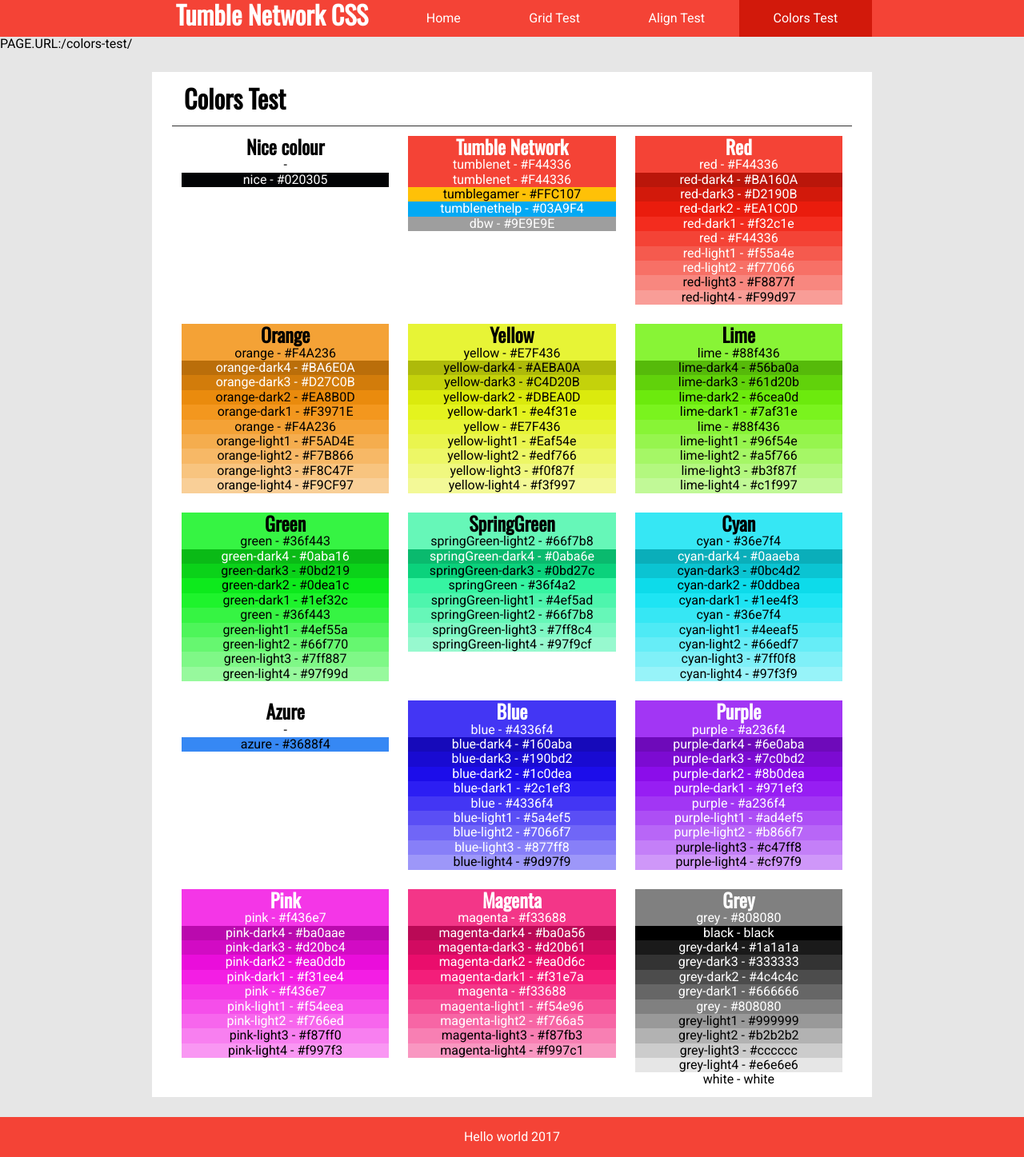
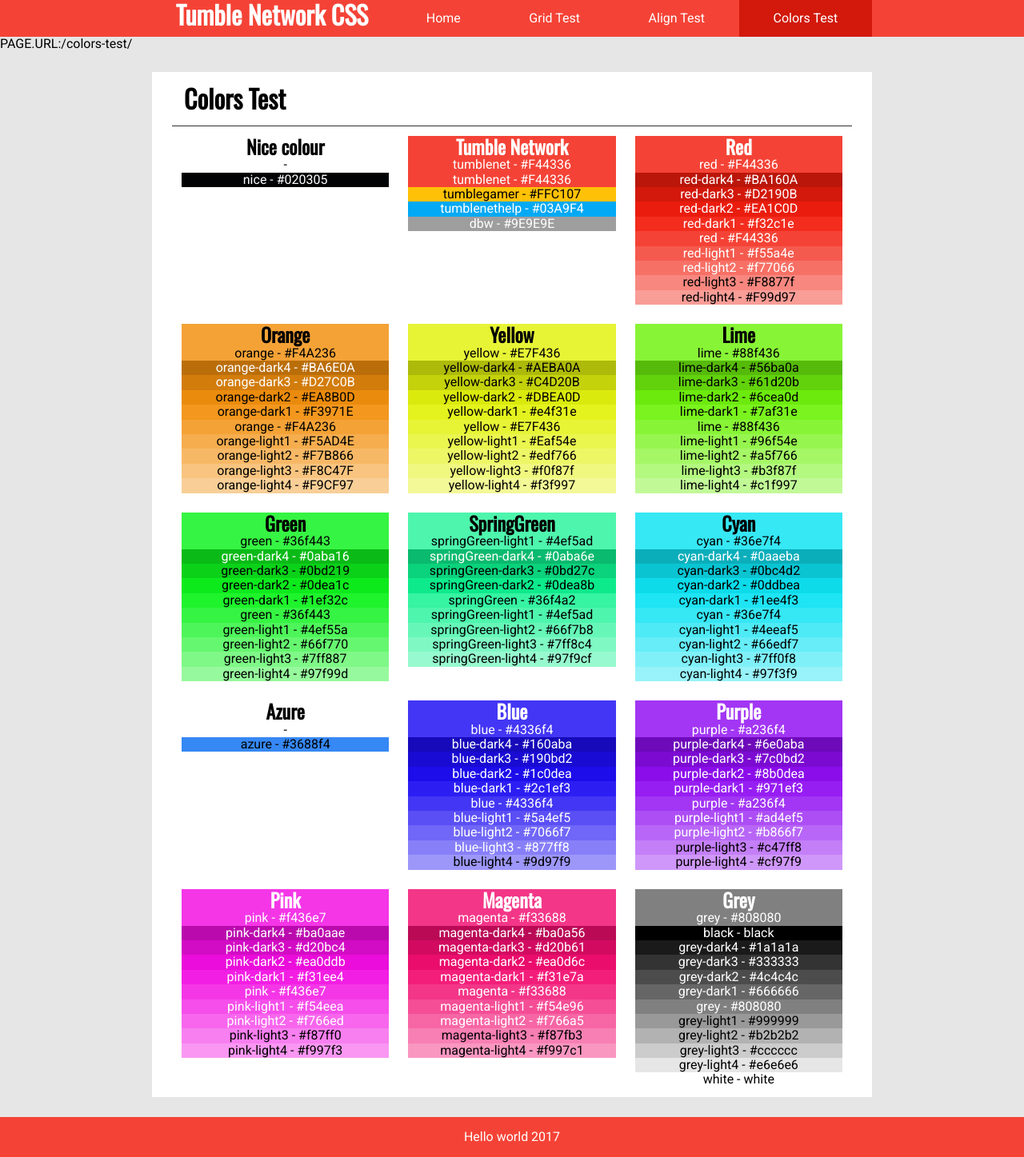
Before and after one commit to tumblenet/tumblenet-css, a Jekyll site: the page built from colors-test.html, in a window 1280 px wide. Shown: the whole page at 80% size. Built offline with Jekyll 4.4.1, drawn with Linux system fonts in a browser that asks for light colours.

Commit message:
added springGreen-dark2

```diff
--- a/_data/css.yml
+++ b/_data/css.yml
@@ -148,6 +148,8 @@
     dark: true
   - name: springGreen-dark3
     value: "#0bd27c"
+  - name: springGreen-dark2
+    value: "#0dea8b"
   - name: springGreen
     value: "#36f4a2"
     dark: false
```
